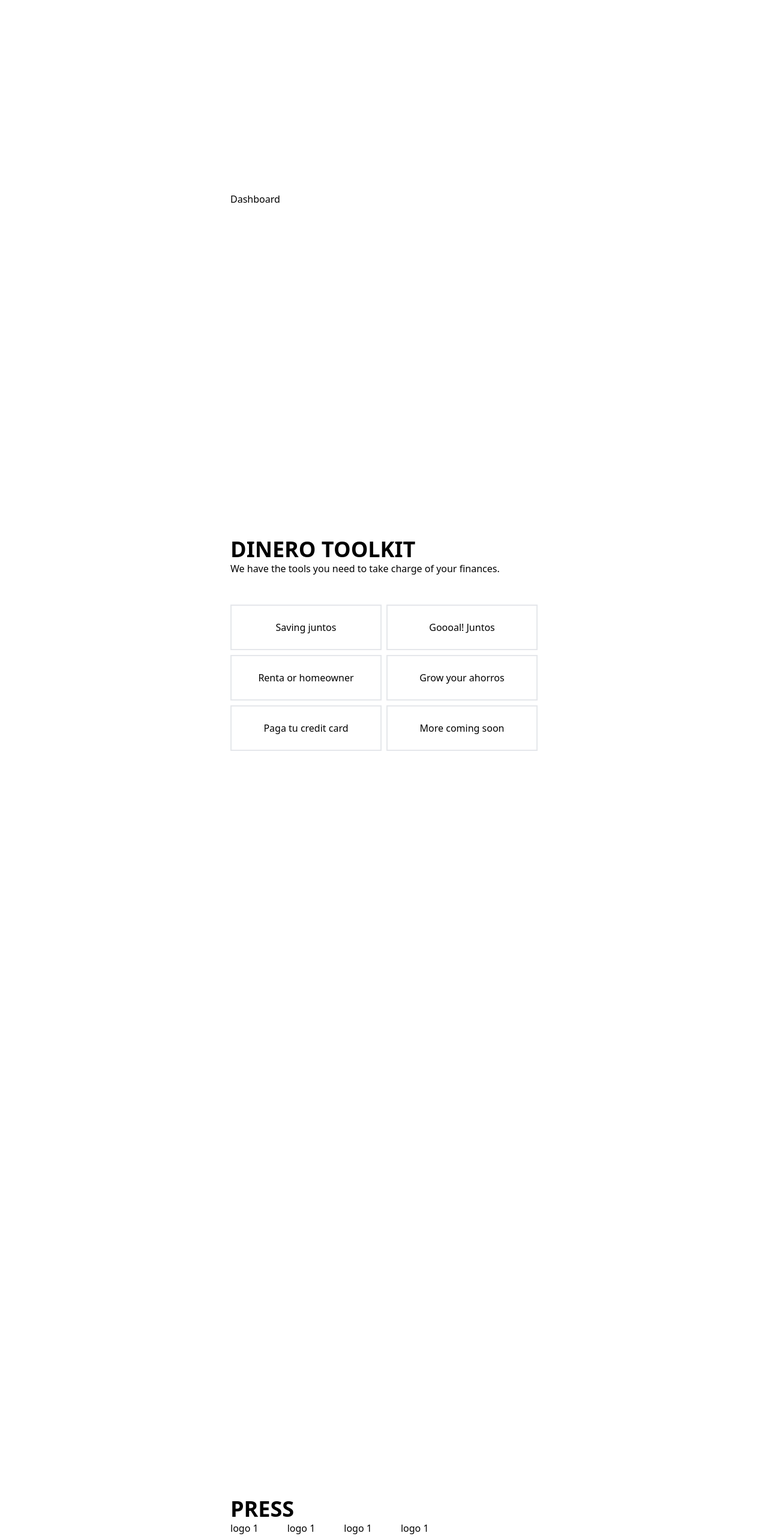
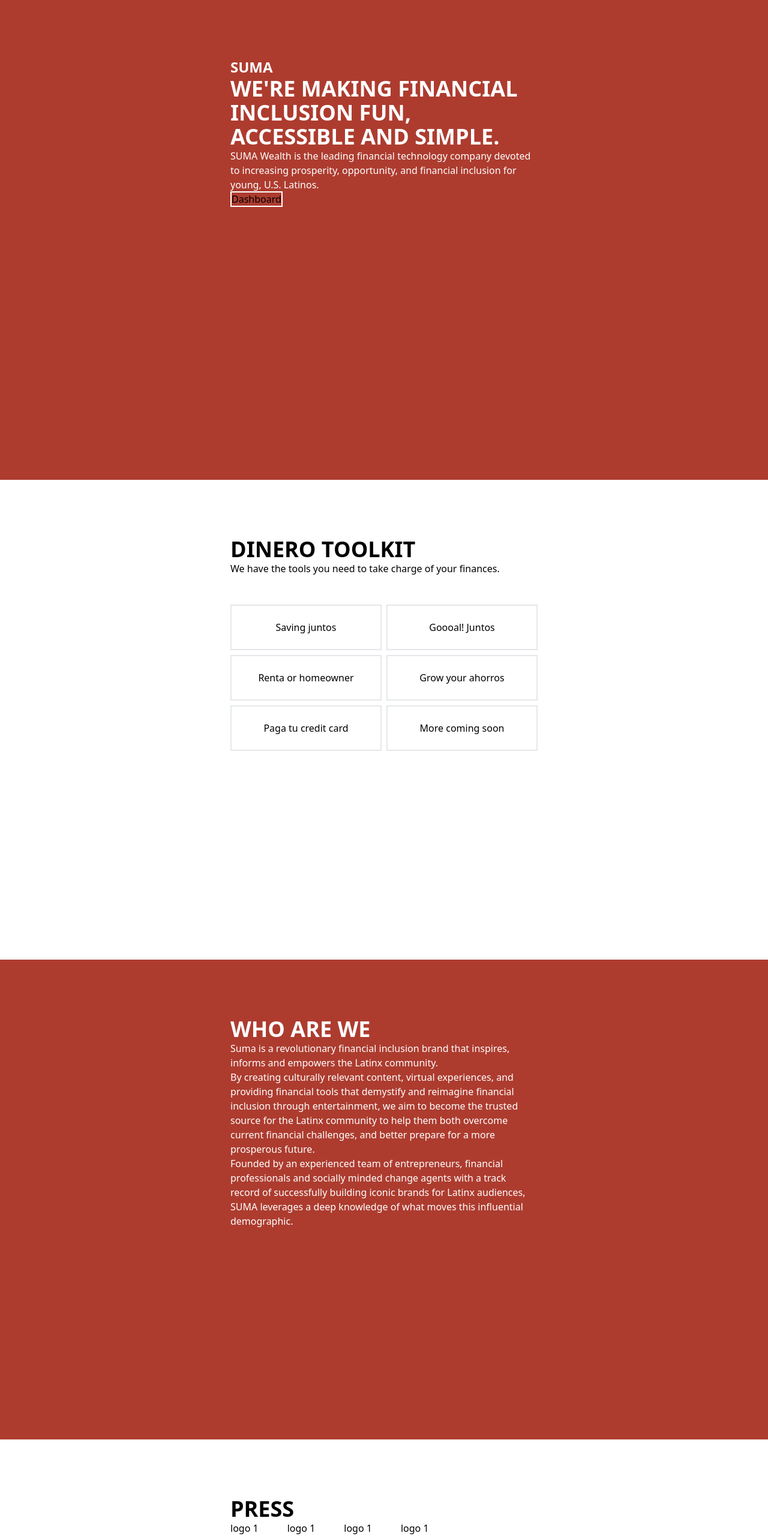
Before and after one commit to CesarMarcial9/suma-flow, a Next.js app: page / in a window 1280 px wide. Shown: the top 2566 px of the page at 60% size. Built offline with nearby package versions, Linux system fonts and the light colour scheme.

Commit message:
style changes

```diff
--- a/src/pages/index.tsx
+++ b/src/pages/index.tsx
@@ -74,19 +74,21 @@
         <title>Suma Wealth</title>
       </Head>
       <div
-        className="min-h-screen well-red p-6
+        className="min-h-screen p-6 bg-well-red-500
       md:py-12
       md:px-48
       lg:py-16
       lg:px-72
       xl:px-96
-      xl:py-24"
+      xl:py-24
+      flex flex-col
+      "
       >
         <header>
           <h1 className="text-2xl font-bold text-white">SUMA</h1>
         </header>
         <main className=" text-white">
-          <h2 className="text-5xl font-black md:text-4xl lg:text-4xl">
+          <h2 className="text-5xl font-black md:text-4xl lg:text-4xl ">
             WE'RE MAKING FINANCIAL INCLUSION FUN, ACCESSIBLE AND SIMPLE.
           </h2>
           <p>
@@ -97,11 +99,13 @@
         </main>
 
         <div>
-          <Link href={'/dashboard'} passHref>Dashboard</Link>
+          <Link href={"/dashboard"} passHref className=" border-white border-2">
+            Dashboard
+          </Link>
         </div>
       </div>
 
-      <div className="min-h-screen p-6 well-red lg:px-96 lg:py-24">
+      <div className="min-h-screen p-6 lg:px-96 lg:py-24 bg-white">
         <header>
           <h2 className="text-4xl font-black">DINERO TOOLKIT</h2>
           <p>We have the tools you need to take charge of your finances. </p>
@@ -109,14 +113,14 @@
 
         <div className="mt-12 grid grid-cols-2 gap-2">
           {toolkit.map((tool) => (
-            <div className="flex items-center justify-center border-2 border-main py-6">
+            <div className="border-main flex items-center justify-center border-2 py-6">
               <h2>{tool.title}</h2>
             </div>
           ))}
         </div>
       </div>
 
-      <div className="min-h-screen well-red p-6 text-white lg:px-96 lg:py-24">
+      <div className="bg-bg-well-red-500 min-h-screen p-6 text-white bg-well-red-500 lg:px-96 lg:py-24">
         <h2 className="text-4xl font-black">WHO ARE WE</h2>
         <div>
           <p>
@@ -141,7 +145,7 @@
         </div>
       </div>
 
-      <div className="min-h-screen bg-white p-6 well-red lg:px-96 lg:py-24">
+      <div className=" min-h-screen  p-6 lg:px-96 lg:py-24">
         <h2 className="text-4xl font-black">PRESS</h2>
 
         <div className="flex gap-12">
@@ -152,7 +156,7 @@
         </div>
       </div>
 
-      <div className="min-h-[50vh] well-red p-6 text-white lg:px-96 lg:py-24">
+      <div className="bg-well-red-500 min-h-[50vh] p-6 text-white lg:px-96 lg:py-24">
         <header>
           <h2 className="text-4xl font-black">SOCIALITÉS</h2>
         </header>
@@ -174,7 +178,7 @@
         </div>
       </div>
 
-      <div className="min-h-[50vh] bg-white p-6 well-red lg:px-96 lg:py-24">
+      <div className="min-h-[50vh] bg-white p-6 lg:px-96 lg:py-24">
         <header>
           <h2 className="text-4xl font-black">SUBSCRIBE TO OUR NEWSLETTER</h2>
           <p>
@@ -191,13 +195,13 @@
               name="email"
               id="email"
               placeholder="your@email.com"
-              className="border-b-2 border-main pb-2"
+              className="border-main border-b-2 pb-2"
             />
           </form>
         </div>
       </div>
 
-      <footer className="min-h-screen well-red p-6 text-white lg:px-96 lg:py-24">
+      <footer className="bg-well-red-500 min-h-screen p-6 text-white lg:px-96 lg:py-24">
         <header>
           <h2 className="text-4xl font-black">
             THANK YOU FOR CHECKING US OUT!
```
